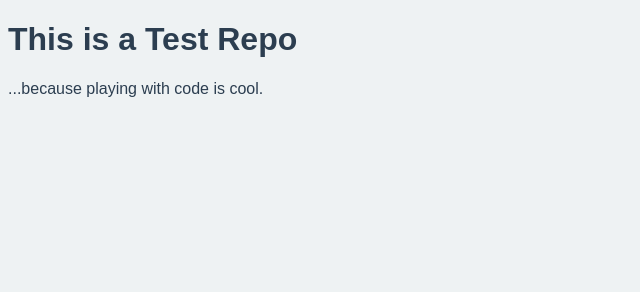
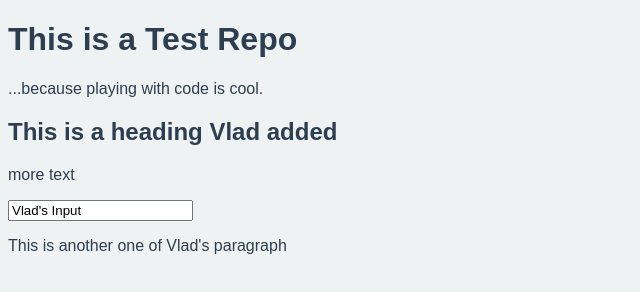
Before and after one commit to jortsman/gittest, a plain HTML site: page index.html in a window 1280 px wide. Shown: the whole page, without its empty margins (0-640 px from the left). Drawn offline with Linux system fonts and the light colour scheme.

Commit message:
Initial Commit

```diff
--- a/index.html
+++ b/index.html
@@ -10,6 +10,10 @@
 <body>
   <h1>This is a Test Repo</h1>
   <p>...because playing with code is cool.</p>
+  <h2>This is a heading Vlad added</h2>
+  <p>more text</p>
+  <input type="text" name="" value="Vlad's Input">
+  <p>This is another one of Vlad's paragraph</p>
   <script src="js/app.js" charset="utf-8"></script>
 </body>
 </html>
```
